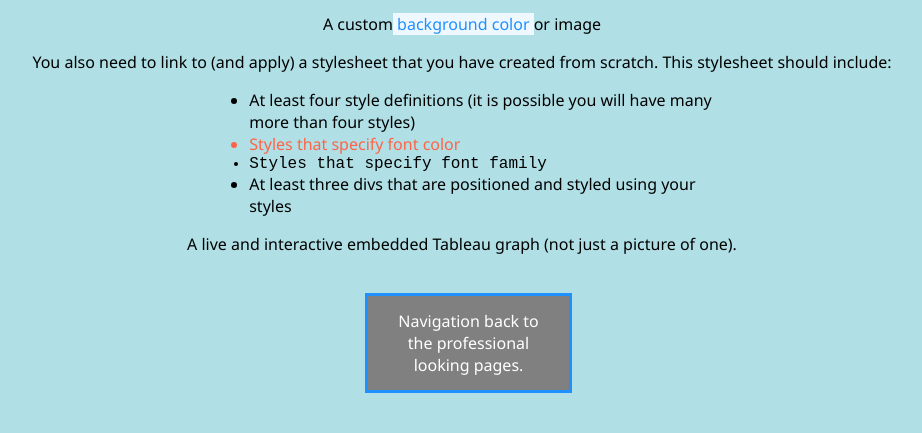
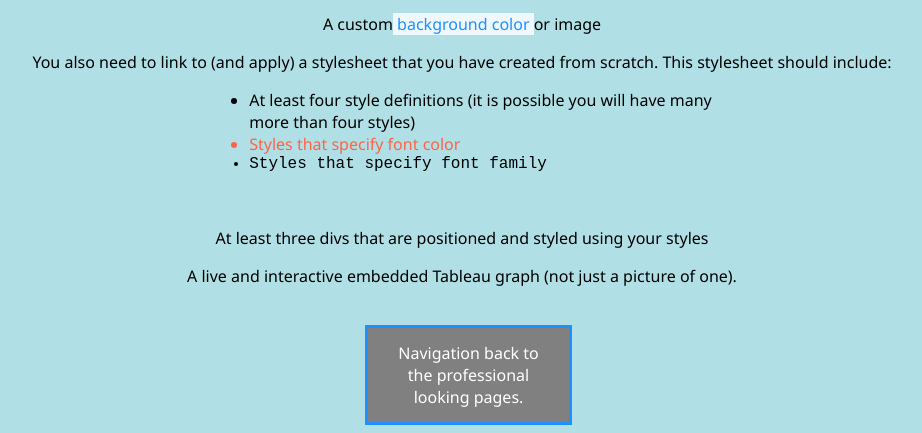
Before and after one commit to hyrumjackson/darthvader, a plain HTML site: page new.html in a window 1280 px wide. Shown: the part 1187-1620 px from the top of the page, without its empty margins (178-1100 px from the left). Before the commit the page ends 1588 px from the top, so only its background shows below. Drawn offline with Linux system fonts and the light colour scheme.

Commit message:
Update new.html

```diff
--- a/new.html
+++ b/new.html
@@ -50,8 +50,9 @@ src="https://www.youtube.com/embed/jNQXAC9IVRw">
     <li>At least four style definitions (it is possible you will have many more than four styles)</li>
     <li class="font-color">Styles that specify font color</li>
     <li class="font-family">Styles that specify font family</li>
-    <li>At least three divs that are positioned and styled using your styles</li>
-</ul>
+</ul><br>
+    <p>At least three divs that are positioned and styled using your styles</p>
+
 
 <p>A live and interactive embedded Tableau graph (not just a picture of one).</p>
 
```
